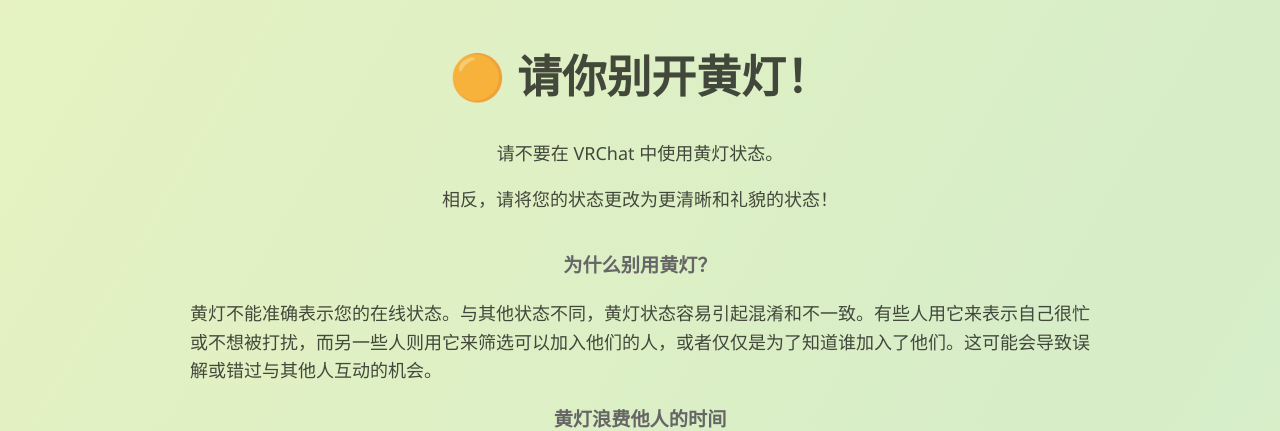
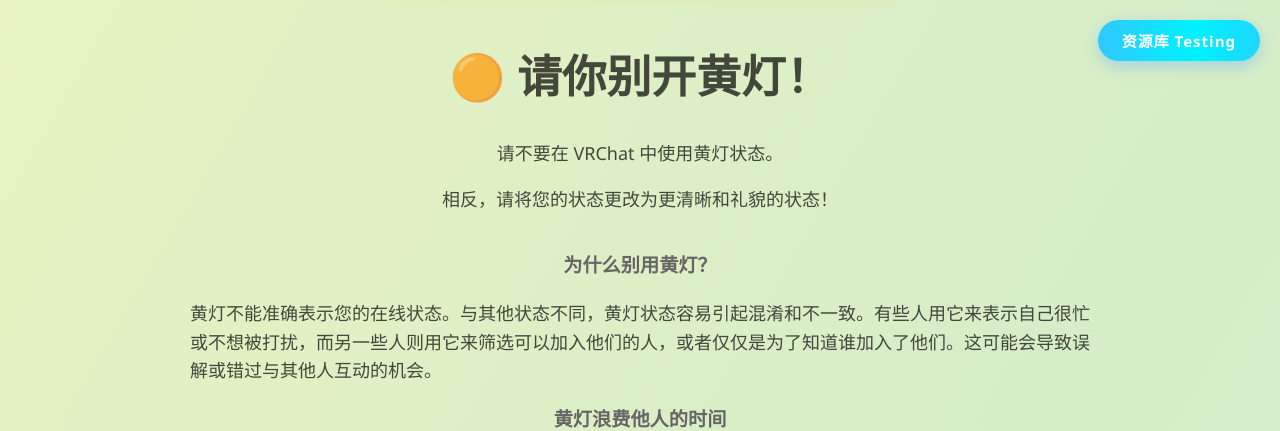
Before and after one commit to a1175815821/No-orange, a PHP site: page / in a window 1280 px wide. Shown: the top 431 px of the page. Run offline with PHP 8.4, Linux system fonts and the light colour scheme.

Commit message:
新增资源库切换

```diff
--- a/assets/css/styles.css
+++ b/assets/css/styles.css
@@ -182,3 +182,89 @@ border-radius: 50%;
 #toast.show {
     top: 20px; /* 滑入 */
 }
+
+/* --- 资源库炫光按钮样式 Start --- */
+
+/* 按钮主体 */
+.aurora-btn {
+    position: fixed; /* 固定在窗口右上角 */
+    top: 20px;
+    right: 20px;
+    padding: 10px 24px;
+    text-decoration: none;
+    border-radius: 50px; /* 胶囊形状 */
+    color: #fff;
+    font-weight: 600;
+    letter-spacing: 1px;
+    font-size: 15px;
+    z-index: 999; /* 保证在内容之上，但在开屏动画之下 */
+    overflow: hidden; /* 隐藏溢出的光效 */
+    transition: all 0.3s cubic-bezier(0.25, 0.8, 0.25, 1);
+
+    /* 核心：流动渐变背景 (深蓝 -> 浅青 -> 深蓝) */
+    background: linear-gradient(90deg, #4facfe, #00f2fe, #4facfe);
+    background-size: 200% auto;
+    animation: flowLight 3s linear infinite; /* 流动动画 */
+
+    /* 初始光晕 */
+    box-shadow: 0 5px 15px rgba(79, 172, 254, 0.4);
+}
+
+/* 流动动画关键帧 */
+@keyframes flowLight {
+    0% { background-position: 0% center; }
+    100% { background-position: 200% center; }
+}
+
+/* 鼠标悬停状态：更亮，轻微上浮 */
+.aurora-btn:hover {
+    box-shadow: 0 8px 25px rgba(0, 242, 254, 0.6);
+    transform: translateY(-2px) scale(1.05);
+    color: #fff;
+}
+
+/* 按钮内部文字层级提升 */
+.aurora-btn span {
+    position: relative;
+    z-index: 2;
+}
+
+/* 点击时的波纹特效层 */
+.aurora-btn::after {
+    content: '';
+    position: absolute;
+    top: 50%;
+    left: 50%;
+    width: 0;
+    height: 0;
+    background: rgba(255, 255, 255, 0.6);
+    border-radius: 50%;
+    transform: translate(-50%, -50%);
+    opacity: 0;
+    transition: none; /* 默认无过渡 */
+}
+
+/* 点击激活状态 */
+.aurora-btn:active {
+    transform: scale(0.95); /* 轻微回弹 */
+    box-shadow: 0 2px 10px rgba(79, 172, 254, 0.3);
+}
+
+/* 点击时的波纹扩散动画 */
+.aurora-btn:active::after {
+    width: 300px; /* 扩散范围 */
+    height: 300px;
+    opacity: 0;
+    transition: width 0.4s ease-out, height 0.4s ease-out, opacity 0.5s ease-out;
+}
+
+/* 移动端适配：防止按钮挡住标题，适当缩小 */
+@media (max-width: 768px) {
+    .aurora-btn {
+        top: 15px;
+        right: 15px;
+        padding: 8px 18px;
+        font-size: 13px;
+    }
+}
+/* --- 资源库炫光按钮样式 End --- */
--- a/index.html
+++ b/index.html
@@ -9,6 +9,9 @@
     <link rel="stylesheet" href="assets/css/Pageload.css" />
 </head>
 <body>
+<a href="/Asset/" class="aurora-btn">
+    <span>资源库 Testing</span>
+</a>
 <div id="container">
     <h1 class="animate-text">🟠 请你别开黄灯！</h1>
     <div class="intro-text">
```
